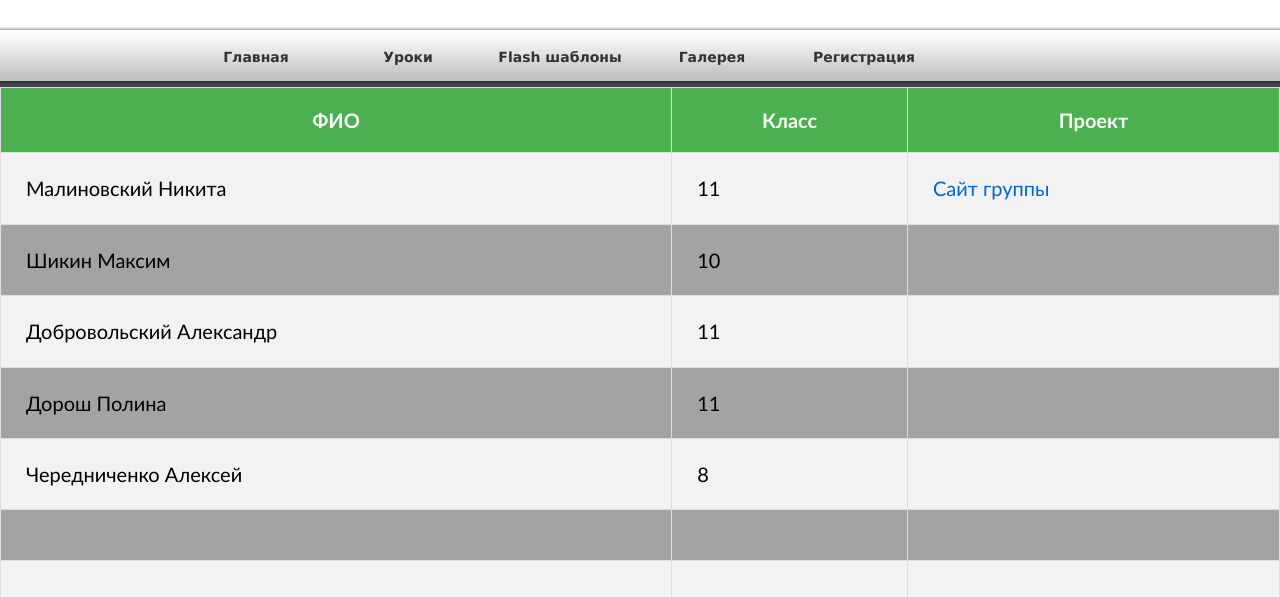
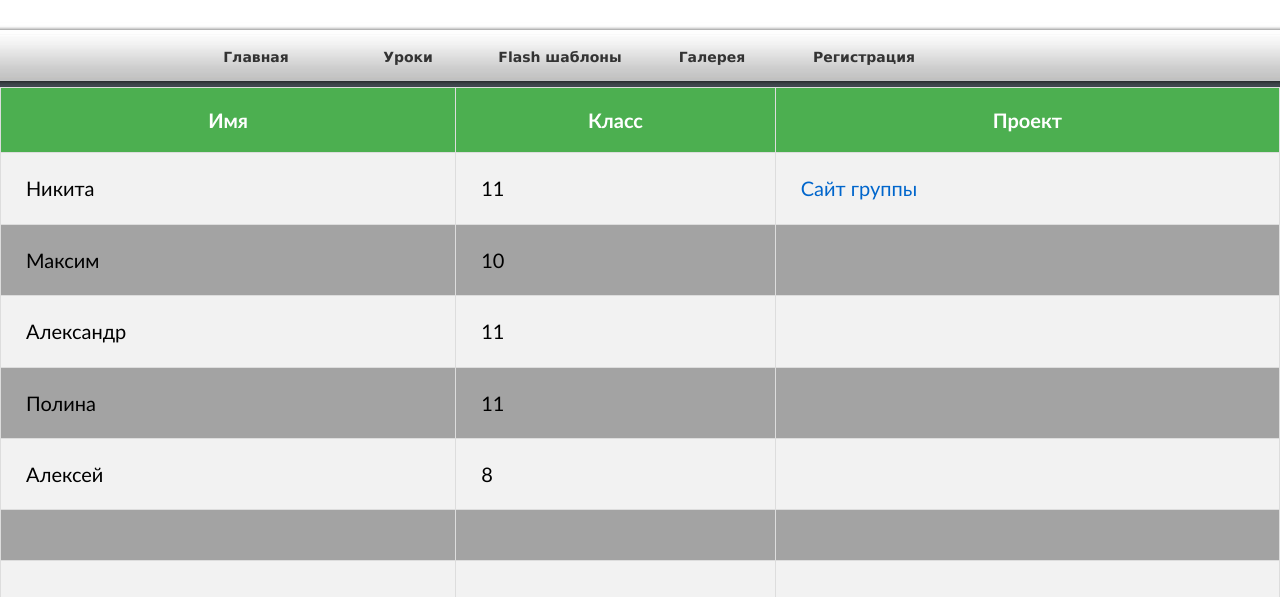
Before and after one commit to StepLiudmyla/StepLiudmyla.github.io, a plain HTML site: page Projects.html in a window 1280 px wide. Shown: the part 203-800 px from the top of the page. Drawn offline with Linux system fonts and the light colour scheme.

Commit message:
Редактирование регистрации

```diff
--- a/Projects.html
+++ b/Projects.html
@@ -75,32 +75,32 @@
     <article>
         <table id="customers">
             <tr>
-                <th>ФИО</th>
+                <th>Имя</th>
                 <th>Класс</th>
                 <th>Проект</th>
             </tr>
             <tr>
-                <td>Малиновский Никита</td>
+                <td>Никита</td>
                 <td>11</td>
                 <td><a href="https://Gronify.github.io" target="_parent">Сайт группы</a></td>
             </tr>
             <tr>
-                <td>Шикин Максим</td>
+                <td>Максим</td>
                 <td>10</td>
                 <td></td>
             </tr>
             <tr>
-                <td>Добровольский Александр</td>
+                <td>Александр</td>
                 <td>11</td>
                 <td></td>
             </tr>
             <tr>
-                <td>Дорош Полина</td>
+                <td>Полина</td>
                 <td>11</td>
                 <td></td>
             </tr>
             <tr>
-                <td>Чередниченко Алексей</td>
+                <td>Алексей</td>
                 <td>8</td>
                 <td></td>
             </tr>
```
